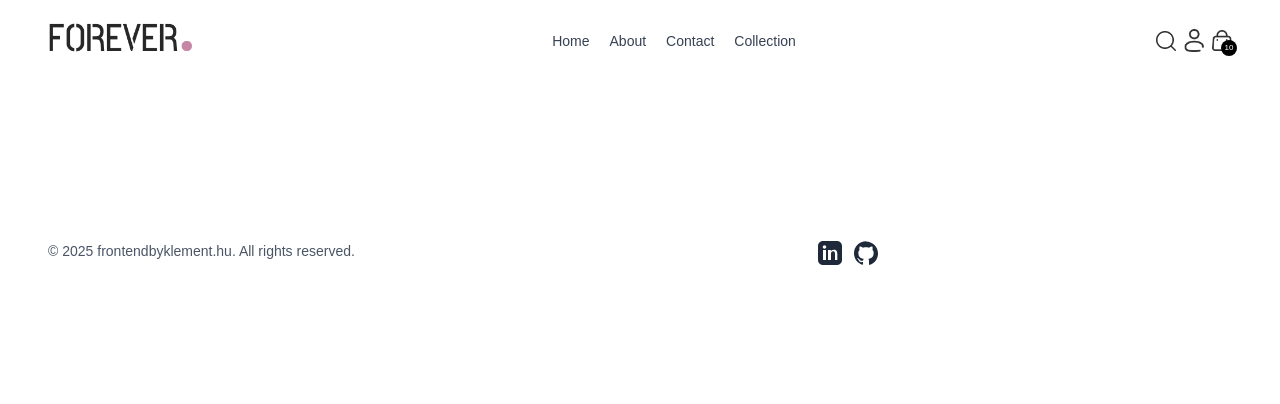
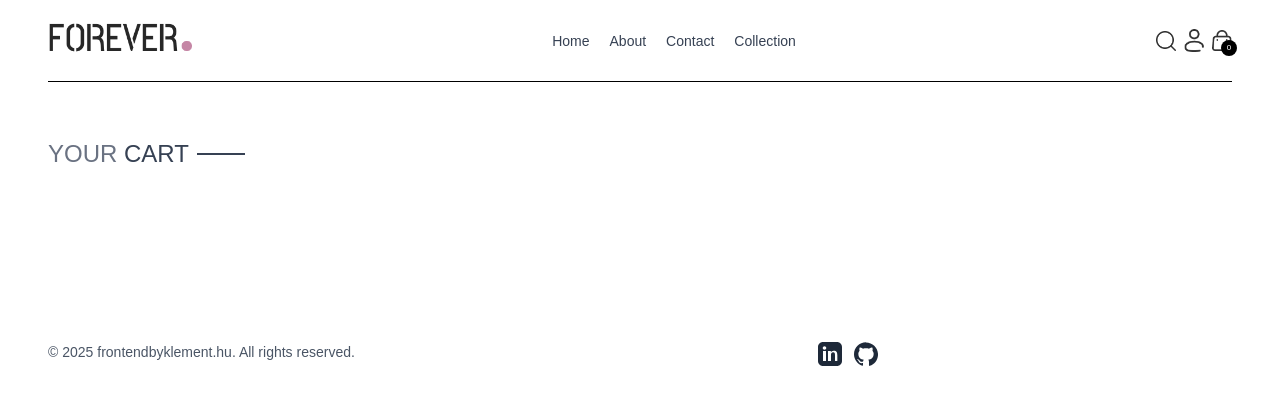
Before and after one commit to klemitomi/e-commerce, a React (Vite) app: page /cart in a window 1280 px wide. Shown: the top 404 px of the page. Built offline with nearby package versions, Linux system fonts and the light colour scheme.

Commit message:
add Cart page

```diff
--- a/src/App.jsx
+++ b/src/App.jsx
@@ -13,12 +13,15 @@
 import Footer from './components/Footer'
 import SearchBar from './components/SearchBar'
 import ShopContext from './context/ShopContext'
+import { ToastContainer, toast } from 'react-toastify';
+import 'react-toastify/dist/ReactToastify.css';
 
 
 const App = () => {
   return (
     <ShopContext>
       <div className="App px-4 sm:px-6 md:px-8 lg:px-10 xl:px-12 2xl:px-16">
+        <ToastContainer />
         <Navbar />
         <SearchBar />
         <Routes>
--- a/src/components/Navbar.jsx
+++ b/src/components/Navbar.jsx
@@ -8,7 +8,7 @@
 
   const [visible, setVisible] = useState(false);
 
-  const {setShowSearch} = useContext(ShopContext);
+  const {setShowSearch, getCartCount} = useContext(ShopContext);
 
   return (
     <div className='Navbar flex items-center justify-between py-5 font-medium'>
@@ -51,7 +51,7 @@
         </div>
         <Link to='/cart' className='relative'>
           <img src={assets.cart_icon} alt="carticon" className='w-5 min-w-5 cursor-pointer' />
-          <p className='absolute right-[-5px] bottom-[-5px] w-4 text-center leading-4 bg-black text-white aspect-square rounded-full text-[8px]'>10</p>
+          <p className='absolute right-[-5px] bottom-[-5px] w-4 text-center leading-4 bg-black text-white aspect-square rounded-full text-[8px]'>{getCartCount()}</p>
         </Link>
         <img onClick={() => setVisible(true)} src={assets.menu_icon}  alt="menuicon" className='w-5 cursor-pointer sm:hidden' />
       </div>
--- a/src/context/ShopContext.jsx
+++ b/src/context/ShopContext.jsx
@@ -1,6 +1,7 @@
-import { createContext } from "react";
+import { createContext, useEffect } from "react";
 import { products } from "../assets/frontend_assets/assets";
 import { useState } from "react";
+import { toast } from "react-toastify";
 
 export const ShopContext = createContext();
 
@@ -10,10 +11,51 @@
     const delivery_fee = 10;
     const [search, setSearch] = useState('');
     const [showSearch, setShowSearch] = useState(false);
+    const [cartItems, setCartItems] = useState({});
+
+    const addToCart = async (itemId, size) => {
+        if (!size) {
+            toast.error('Please select a size before adding to cart!');
+            return;
+    }
+
+      let cartData = structuredClone(cartItems);
+
+      if (cartData[itemId]) {
+        if (cartData[itemId][size]) {
+          cartData[itemId][size] += 1;
+        } else {
+          cartData[itemId][size] = 1;
+        }
+      } else {
+        cartData[itemId] = {};
+        cartData[itemId][size] = 1;
+      }
+
+        setCartItems(cartData);
+    }
+
+
+    const getCartCount = () => {
+        let totalCount = 0;
+        for (const items in cartItems) {
+            for(const item in cartItems[items]) {
+                try {
+                    if (cartItems[items][item] > 0) {
+                        totalCount += cartItems[items][item];
+                    }
+                } catch (error) {
+
+                }
+            }
+        }
+        return totalCount;
+    }
 
     const value = {
         products, currency, delivery_fee,
-        search, setSearch, showSearch, setShowSearch
+        search, setSearch, showSearch, setShowSearch,
+        cartItems, setCartItems, addToCart, getCartCount
     }
 
     return (
--- a/src/pages/Cart.jsx
+++ b/src/pages/Cart.jsx
@@ -1,8 +1,61 @@
-import React from 'react'
+import React, { useEffect } from 'react'
+import { useContext, useState } from 'react';
+import { ShopContext } from '../context/ShopContext';
+import Title from '../components/Title';
+import ProductItem from '../components/ProductItem';
 
 const Cart = () => {
+
+  const { products, cartItems, currency } = useContext(ShopContext);
+
+  const [cartData, setCartData] = useState([]);
+
+  useEffect(() => {
+    const tempData = [];
+    for (const itemId in cartItems) {
+      for (const size in cartItems[itemId]) {
+        if (cartItems[itemId][size] > 0) {
+          tempData.push({
+            _id: itemId,
+            size: size,
+            quantity: cartItems[itemId][size]
+          });
+        }
+      }
+    }
+    setCartData(tempData);
+  }, [cartItems])
+
   return (
-    <div>
+    <div className="border-t pt-14">
+     <div className="text-2xl mb-3">
+      <Title text1={'YOUR'} text2={'CART'} />
+     </div>
+     <div>
+       {
+        cartData.map((item, index) => {
+          const product = products.find(product => product._id === item._id);
+
+          return (
+            <div key={index} className="py-4 border-t border-b text-gray-700 grid grid-cols-[4fr_0.5fr_0.5fr] sm:grid-cols-[4fr_2fr_0.5fr] gap-4 items-center">
+              <div className="flex items-start gap-6">
+                <img src={product.image[0]} alt='productimage' className="w-16 sm:w-20" />
+                <div className="flex flex-col">
+                  <h2 className="text-xs font-medium sm:text-lg">{product.name}</h2>
+                </div>
+                <div className='flex items-center gap-5 mt-2'>
+                  <p>{currency}{product.price}</p>
+                </div>
+              </div>
+              <div className="flex items-center">
+                <p className="text-sm">Qty: {item.quantity}</p>
+                <p className="px-2 sm:px-3 sm:py-1 border bg-slate-50">{item.size}</p>
+              </div>
+            </div>
+          )
+        })
+       }
+     </div>
 
     </div>
   )
--- a/src/pages/Product.jsx
+++ b/src/pages/Product.jsx
@@ -8,7 +8,7 @@
 const Product = () => {
 
   const {productId} = useParams();
-  const { products, currency } = useContext(ShopContext);
+  const { products, currency, addToCart } = useContext(ShopContext);
   const [productData, setProductData] = useState(false);
   const [image, setImage] = useState('');
   const [size, setSize] = useState('');
@@ -69,7 +69,7 @@
             ))}
           </div>
         </div>
-        <button className="bg-black text-white px-8 py-3 text-sm active:bg-gray-700">ADD TO CART</button>
+        <button onClick={() => addToCart(productData._id, size)} className="bg-black text-white px-8 py-3 text-sm active:bg-gray-700">ADD TO CART</button>
         <hr  className="mt-8 sm:w-4/5"/>
         <div className="text-sm text-gray-500 mt-5 flex flex-col gap-1">
             <p>100% Original product.</p>
```
